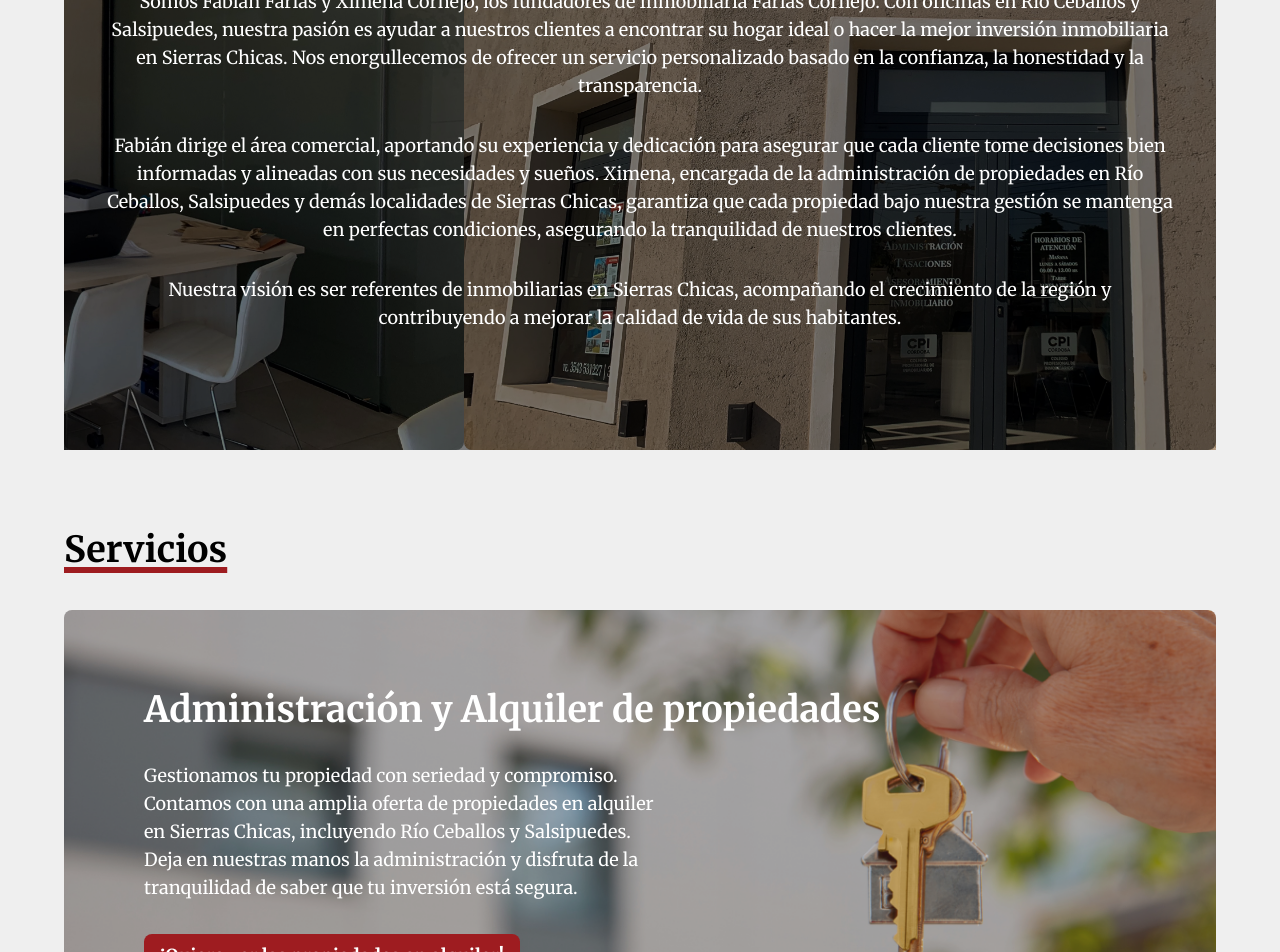
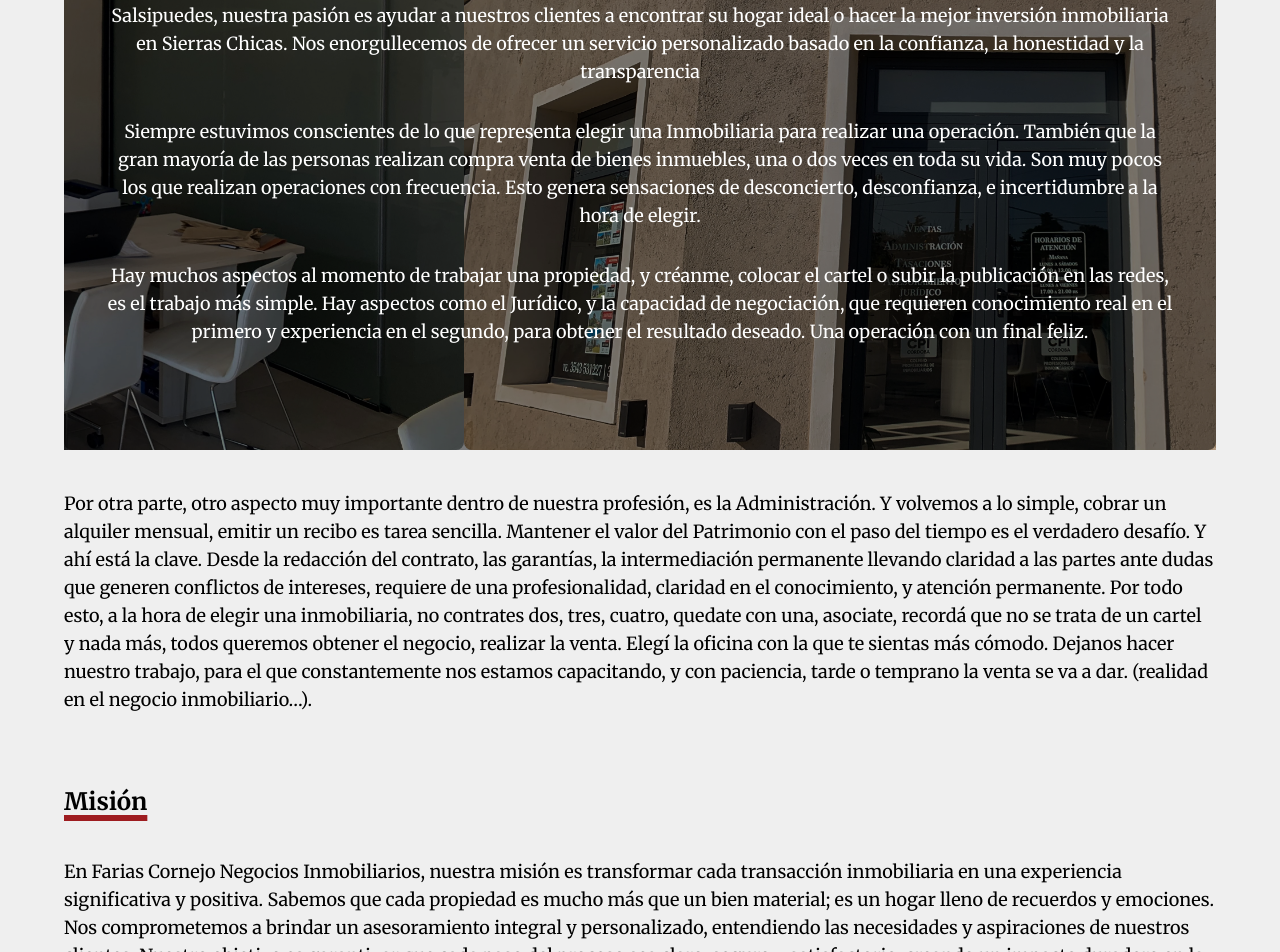
Before and after one commit to MaximoFarias27/website, a Next.js app: page / in a window 1280 px wide. Shown: the part 1600-2552 px from the top of the page. Built offline with nearby package versions, Linux system fonts and the light colour scheme.

Commit message:
last commit

```diff
--- a/app/page.js
+++ b/app/page.js
@@ -18,7 +18,20 @@ export default function HomePage() {
 
         {/* Nosotros */}
         <Carousel />
+        <p className="w-full md:text-lg text-md mb-8">
+          Por otra parte, otro aspecto muy importante dentro de nuestra profesión, es la Administración. Y volvemos a lo simple, cobrar un alquiler mensual, emitir un recibo es tarea sencilla. Mantener el valor del Patrimonio con el paso del tiempo es el verdadero desafío. Y ahí está la clave. Desde la redacción del contrato, las garantías, la intermediación permanente llevando claridad a las partes ante dudas que generen conflictos de intereses, requiere de una profesionalidad, claridad en el conocimiento, y atención permanente. Por todo esto, a la hora de elegir una inmobiliaria, no contrates dos, tres, cuatro, quedate con una, asociate, recordá que no se trata de un cartel y nada más, todos queremos obtener el negocio, realizar la venta. Elegí la oficina con la que te sientas más cómodo. Dejanos hacer nuestro trabajo, para el que constantemente nos estamos capacitando, y con paciencia, tarde o temprano la venta se va a dar. (realidad en el negocio  inmobiliario…).
+        </p>
+        <h3 className="w-full md:text-2xl text-xl mb-10 subrayado-rojo font-bold mt-10">Misión</h3>
+        <p className="w-full md:text-lg text-md mb-8">
+          En Farias Cornejo Negocios Inmobiliarios, nuestra misión es transformar cada transacción inmobiliaria en una experiencia significativa y positiva. Sabemos que cada propiedad es mucho más que un bien material; es un hogar lleno de recuerdos y emociones. Nos comprometemos a brindar un asesoramiento integral y personalizado, entendiendo las necesidades y aspiraciones de nuestros clientes. Nuestro objetivo es garantizar que cada paso del proceso sea claro, seguro y satisfactorio, creando un impacto duradero en la vida de las personas que confían en nosotros.
+        </p>
+        <h3 className="w-full md:text-2xl text-xl mb-10 subrayado-rojo font-bold mt-10">Visión</h3>
+        <p className="w-full md:text-lg text-md mb-8">
+          Nuestra visión es ser la inmobiliaria de referencia en Sierras Chicas, reconocida por nuestra capacidad de conectar emocionalmente con nuestros clientes y por nuestro compromiso con su bienestar. Queremos liderar el mercado, no solo por la calidad de nuestros servicios, sino por la empatía y dedicación con la que abordamos cada operación. Aspiramos a ser un pilar en el crecimiento de la comunidad, ayudando a las familias a encontrar no solo una propiedad, sino un hogar donde puedan construir su futuro y crear nuevos recuerdos. Buscamos ser recordados por nuestro enfoque humano y profesional, estableciendo relaciones de confianza que perduren a lo largo del tiempo.
 
+          Fabián dirige el área comercial, aportando su experiencia y dedicación para asegurar que cada cliente tome decisiones bien informadas y alineadas con sus necesidades y sueños. Ximena, encargada de la administración de propiedades en Río Ceballos, Salsipuedes y demás localidades de Sierras Chicas, garantiza que cada propiedad bajo nuestra gestión se mantenga en perfectas condiciones, asegurando la tranquilidad de nuestros clientes.
+
+        </p>
 
         {/* SERVICIOS */}
         <h2 className="w-full md:text-4xl text-3xl mb-10 subrayado-rojo font-bold mt-10">Servicios</h2>
@@ -41,7 +54,7 @@ export default function HomePage() {
           <div className=" flex flex-col md:w-2/4 md:items-end items-center">
             <h3 className="text-center md:text-4xl text-xl md:text-right font-semibold mb-8 text-white md:w-full">Para la venta de propiedades</h3>
             <p className="w-full md:text-lg text-sm mb-8 text-white md:text-right">
-            Ofrecemos un servicio profesional y de amplia trayectoria para la venta de propiedades. Te acompañamos desde la tasación hasta la firma del contrato, asegurando una transacción transparente y segura. Ya sea que quieras vender o comprar una propiedad, estamos aquí para asesorarte.
+              Ofrecemos un servicio profesional y de amplia trayectoria para la venta de propiedades. Te acompañamos desde la tasación hasta la firma del contrato, asegurando una transacción transparente y segura. Ya sea que quieras vender o comprar una propiedad, estamos aquí para asesorarte.
             </p>
             <Link
               href="https://fariascorejo58.kitepropcrm.com/site/properties/sale"
--- a/components/Carousel.jsx
+++ b/components/Carousel.jsx
@@ -49,32 +49,21 @@ const Carousel = ({ interval = 3000 }) => {
         </div>
         <div className="md:absolute inset-0 flex flex-col justify-center items-center md:text-white py-10 md:p-10 md:bg-black md:bg-opacity-50 rounded-lg pt-16">
           <h3 className="w-full md:text-2xl lg:text-3xl text-2xl font-semibold mb-4 md:text-center letra-roja md:text-white">
-            Conozca a Farias Cornejo Negocios Inmobiliarios
+          Conozca a Farias Cornejo Negocios Inmobiliarios
           </h3>
           <h4 className="w-full md:text-xl lg:text-2xl text-lg font-semibold mb-4 md:text-center letra-roja md:text-white">
-            Inversiones Inmobiliarias en Sierras Chicas
+          Inversiones Inmobiliarias en Sierras Chicas
           </h4>
           <p className="w-full md:text-sm lg:text-lg text-md md:mb-4 lg:mb-8 md:text-center">
-            Somos Fabián Farías y Ximena Cornejo, los fundadores de Inmobiliaria
-            Farias Cornejo. Con oficinas en Río Ceballos y Salsipuedes, nuestra
-            pasión es ayudar a nuestros clientes a encontrar su hogar ideal o
-            hacer la mejor inversión inmobiliaria en Sierras Chicas. Nos
-            enorgullecemos de ofrecer un servicio personalizado basado en la
-            confianza, la honestidad y la transparencia.
+          Somos Fabián Farías y Ximena Cornejo, los fundadores de Inmobiliaria Farias Cornejo. Con oficinas en Río Ceballos y Salsipuedes, nuestra pasión es ayudar a nuestros clientes a encontrar su hogar ideal o hacer la mejor inversión inmobiliaria en Sierras Chicas. Nos enorgullecemos de ofrecer un servicio personalizado basado en la confianza, la honestidad y la transparencia
           </p>
           <p className="w-full md:text-sm lg:text-lg text-md md:mb-4 lg:mb-8 md:text-center">
-            Fabián dirige el área comercial, aportando su experiencia y dedicación
-            para asegurar que cada cliente tome decisiones bien informadas y
-            alineadas con sus necesidades y sueños. Ximena, encargada de la
-            administración de propiedades en Río Ceballos, Salsipuedes y demás
-            localidades de Sierras Chicas, garantiza que cada propiedad bajo
-            nuestra gestión se mantenga en perfectas condiciones, asegurando la
-            tranquilidad de nuestros clientes.
+          Siempre estuvimos conscientes de lo que representa elegir una Inmobiliaria para realizar una operación. También que la gran mayoría de las personas realizan compra venta de bienes inmuebles, una o dos veces en toda su vida. Son muy pocos los que realizan operaciones con frecuencia. Esto genera sensaciones de desconcierto, desconfianza, e incertidumbre a la hora de elegir.
+
           </p>
           <p className="w-full md:text-sm lg:text-lg text-md md:mb-4 lg:mb-8 md:text-center">
-            Nuestra visión es ser referentes de inmobiliarias en Sierras Chicas,
-            acompañando el crecimiento de la región y contribuyendo a mejorar la
-            calidad de vida de sus habitantes.
+          Hay muchos aspectos al momento de trabajar una propiedad, y créanme, colocar el cartel o subir la publicación en las redes, es el trabajo más simple. Hay aspectos como el Jurídico, y la capacidad de negociación, que requieren conocimiento real en el primero y experiencia en el segundo, para obtener el resultado deseado. Una operación con un final feliz.
+
           </p>
         </div>
       </div>
```
